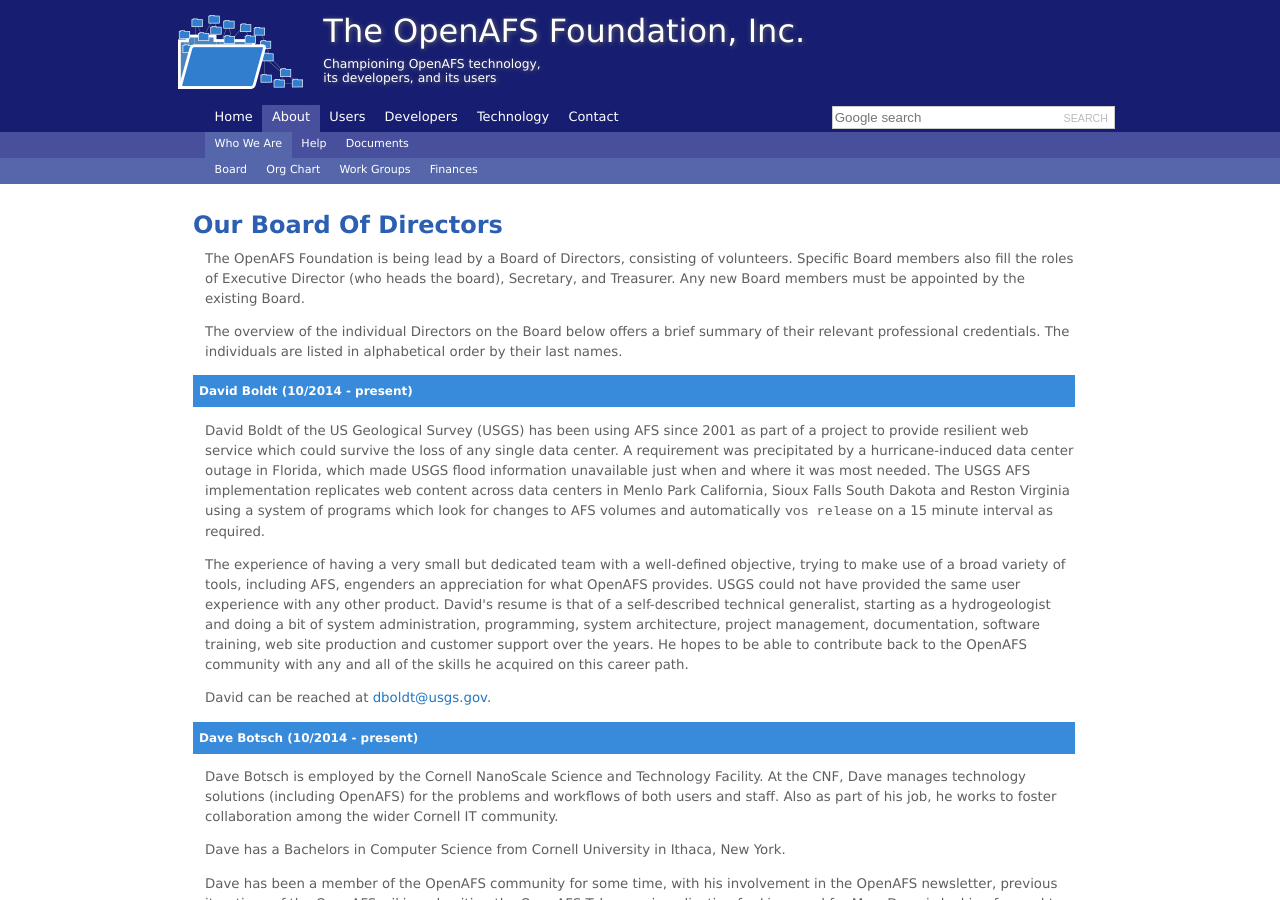
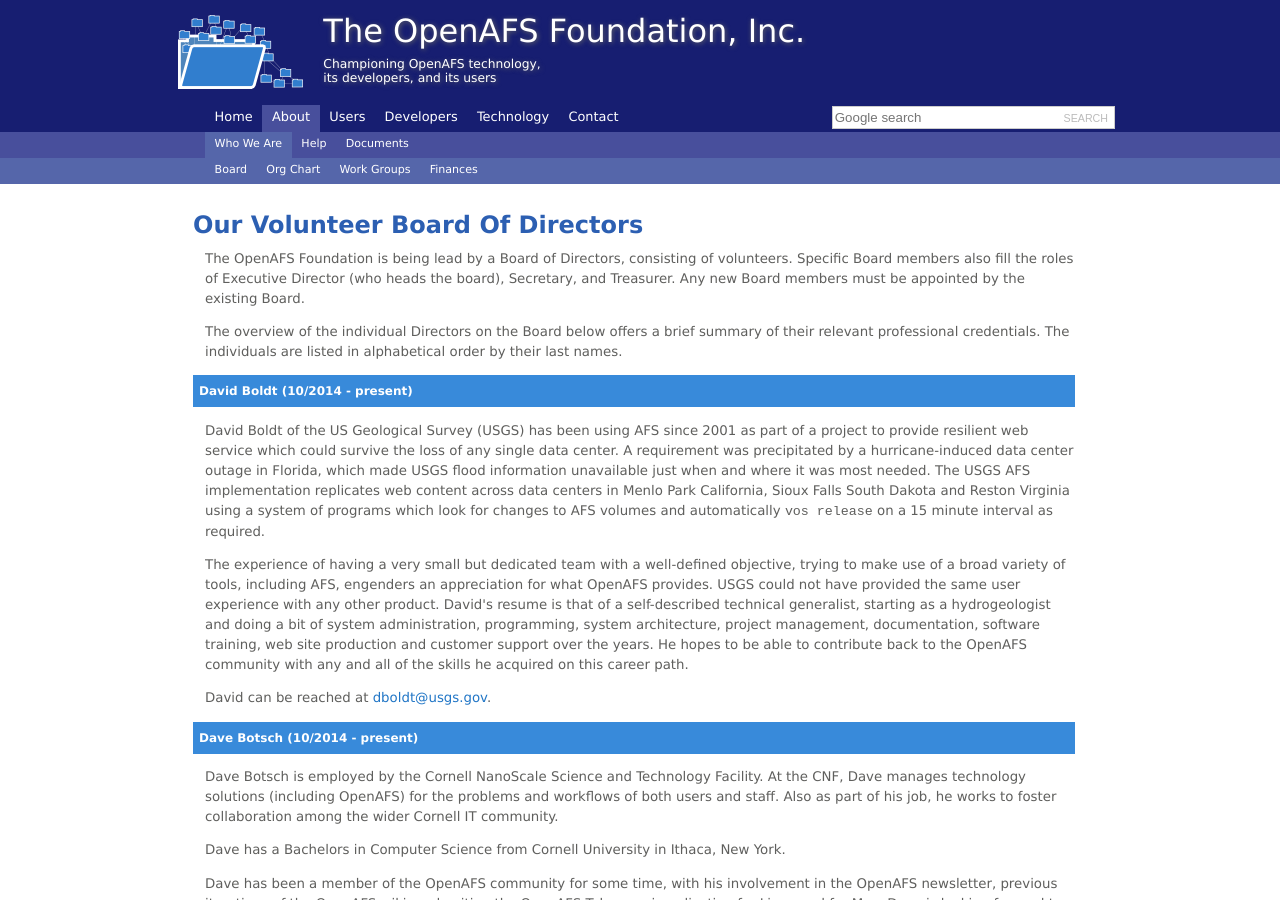
Before and after one commit to openafsfoundation/openafsfoundation.org, a Jekyll site: the page built from about/board/index.md, in a window 1280 px wide and 900 px high. Built offline with Jekyll 4.4.1, drawn with Linux system fonts in a browser that asks for light colours.

Commit message:
/about/board
Change title to volunteer BOD

```diff
--- a/about/board/index.md
+++ b/about/board/index.md
@@ -3,7 +3,7 @@
 nav: [about,who]
 ---
 
-## Our Board Of Directors ##
+## Our Volunteer Board Of Directors ##
 
 The OpenAFS Foundation is being lead by a Board of Directors, consisting of
 volunteers. Specific Board members also fill the roles of Executive Director
```
